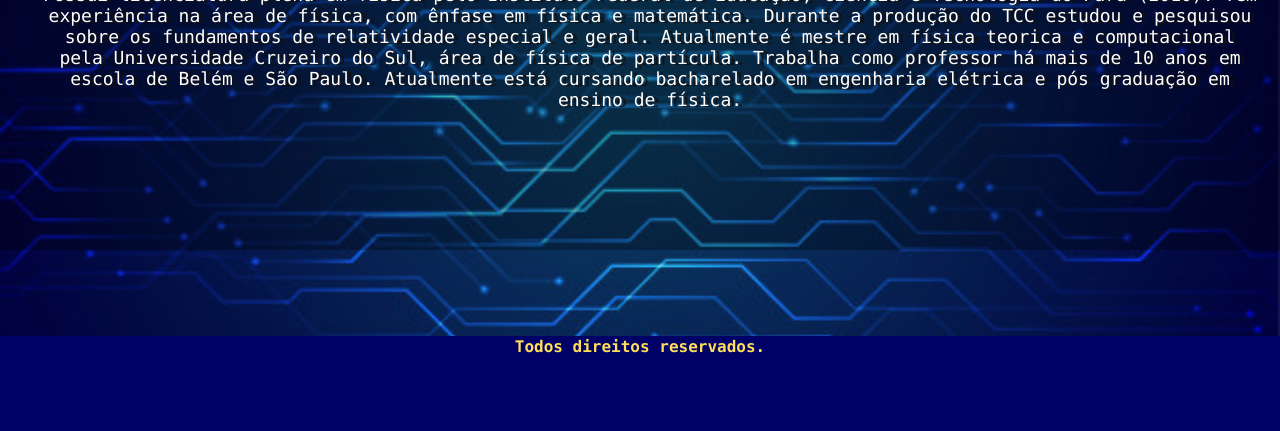
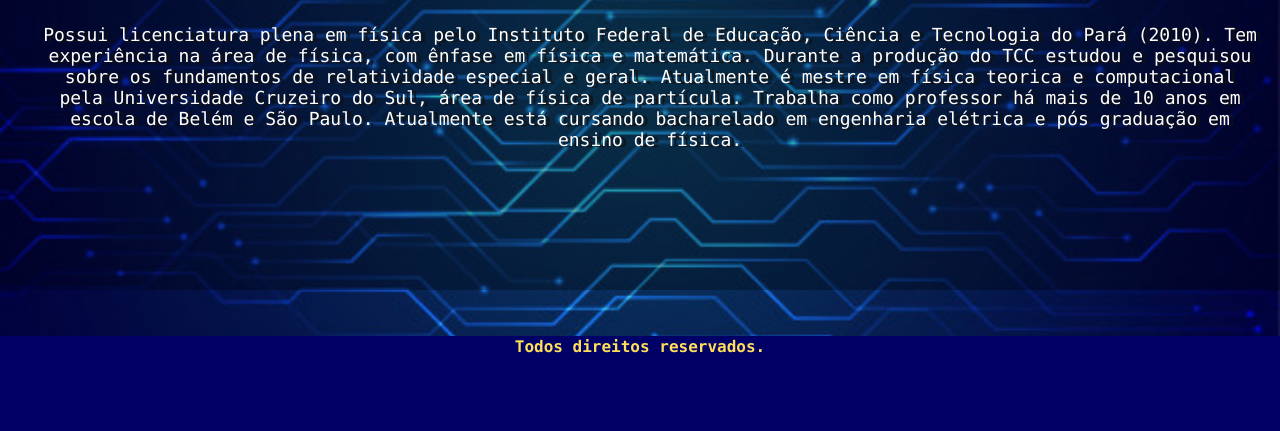
Before and after one commit to jonfisik/SiteProfJonatan, a plain HTML site: page vitae-jonatan/index.html in a window 1280 px wide. Shown: the part 369-800 px from the top of the page. Drawn offline with Linux system fonts and the light colour scheme.

Commit message:
Ajuste efeito
Ajuste efeito página principal.

```diff
--- a/vitae-jonatan/css/estilo.css
+++ b/vitae-jonatan/css/estilo.css
@@ -56,7 +56,7 @@ h1{
 /*----------------------------------------------*/
 #efeito{
     background-color: rgba(0.1, 0.1, 0.1, 0.3);
-    padding: 70px 0px 100px 0px;
+    padding: 110px 0px 100px 0px;
 }
 /*---------------------------------------------*/
 #BlocoEfeito{
```
